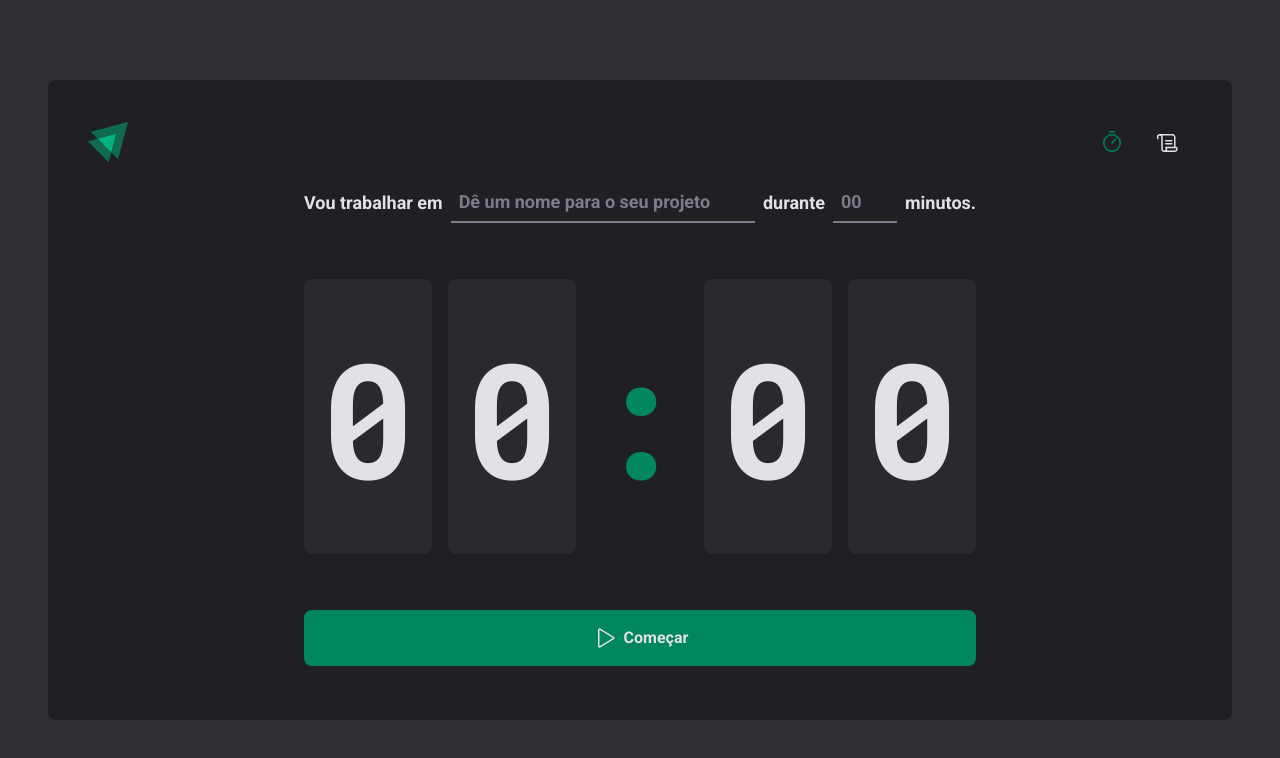
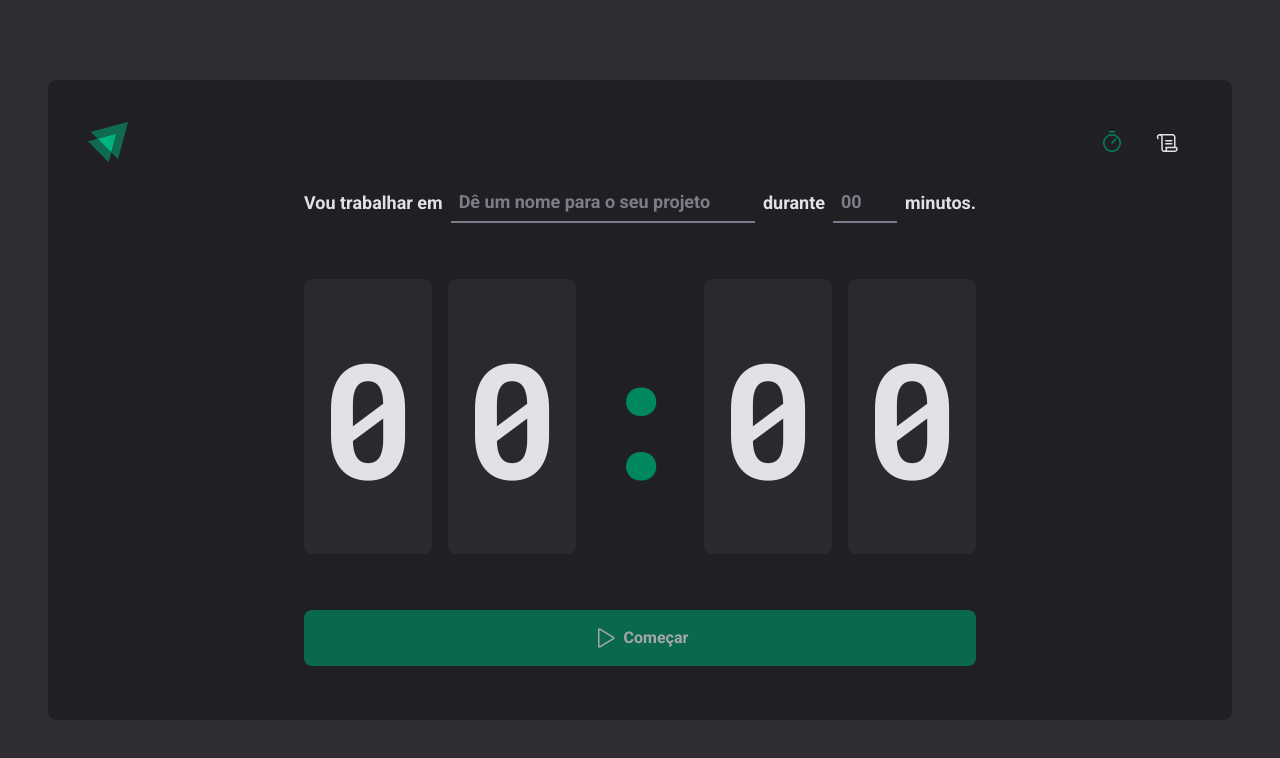
Before and after one commit to philipef-dev/ignite-timer-02, a React (Vite) app: page / in a window 1280 px wide. Shown: the top 758 px of the page. Built offline with nearby package versions, Linux system fonts and the light colour scheme.

Commit message:
Dando início a pagina History

```diff
--- /dev/null
+++ b/src/pages/History/index.tsx
@@ -0,0 +1,5 @@
+export function History () {
+    return (
+        <h1>History</h1>
+    )
+}
--- a/src/pages/Home/index.tsx
+++ b/src/pages/Home/index.tsx
@@ -26,7 +26,7 @@ export function Home() {
                     <span>0</span>
                     <span>0</span>
                 </ContDownContainer>
-                <StartCountDownButton type="submit">
+                <StartCountDownButton type="submit" disabled>
                     <Play size={24} />
                     Começar
                 </StartCountDownButton>
--- a/src/styles/global.ts
+++ b/src/styles/global.ts
@@ -11,7 +11,6 @@ export const GlobalStyle = createGlobalStyle`
         background: ${(props) => props.theme.black};
         color: ${(props) => props.theme['gray-300']};
         -webkit-font-smoothing: antialiased;
-
     }
 
     body, input, text-area, button {
```
Also changed, not shown: src/pages/History/style.ts (added).
